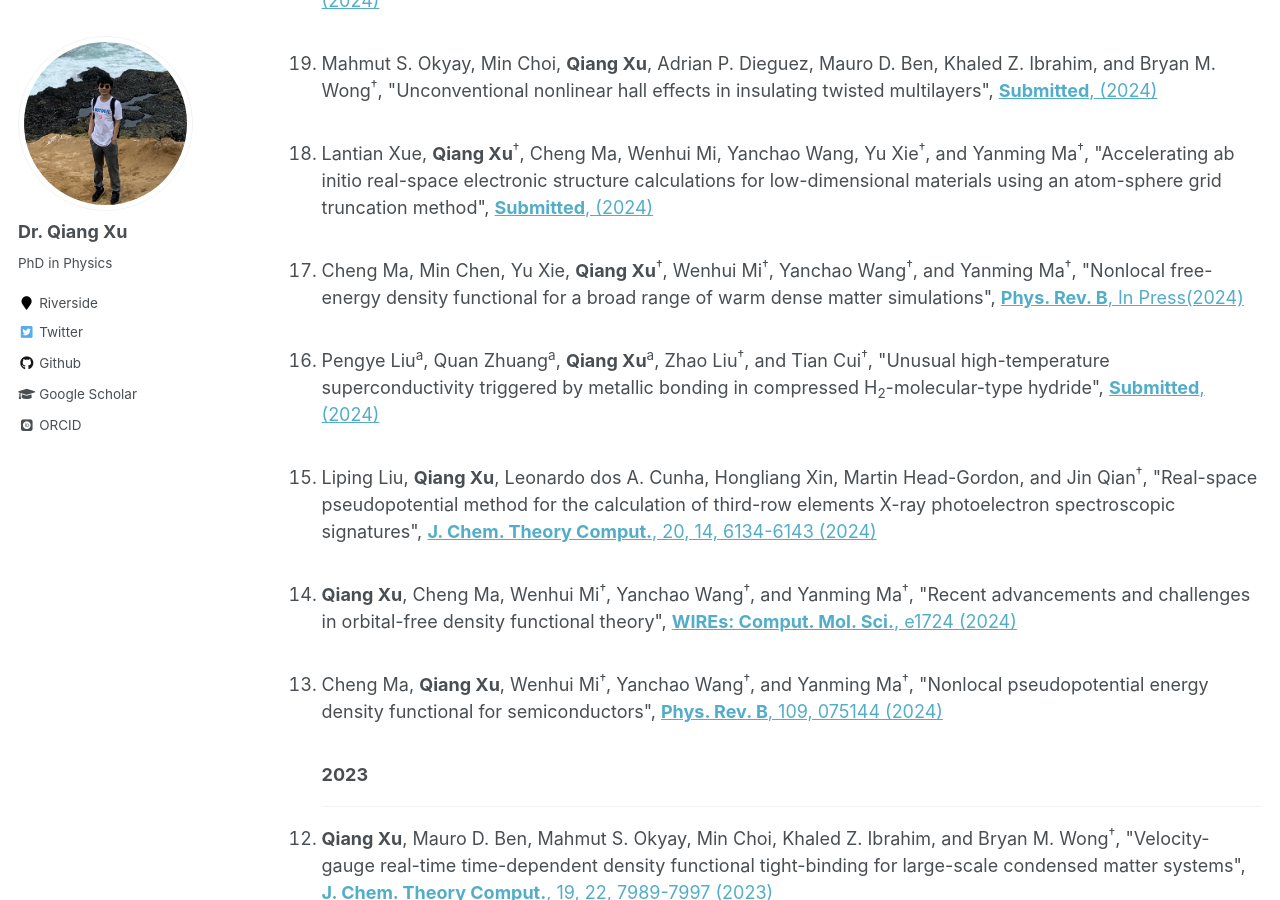
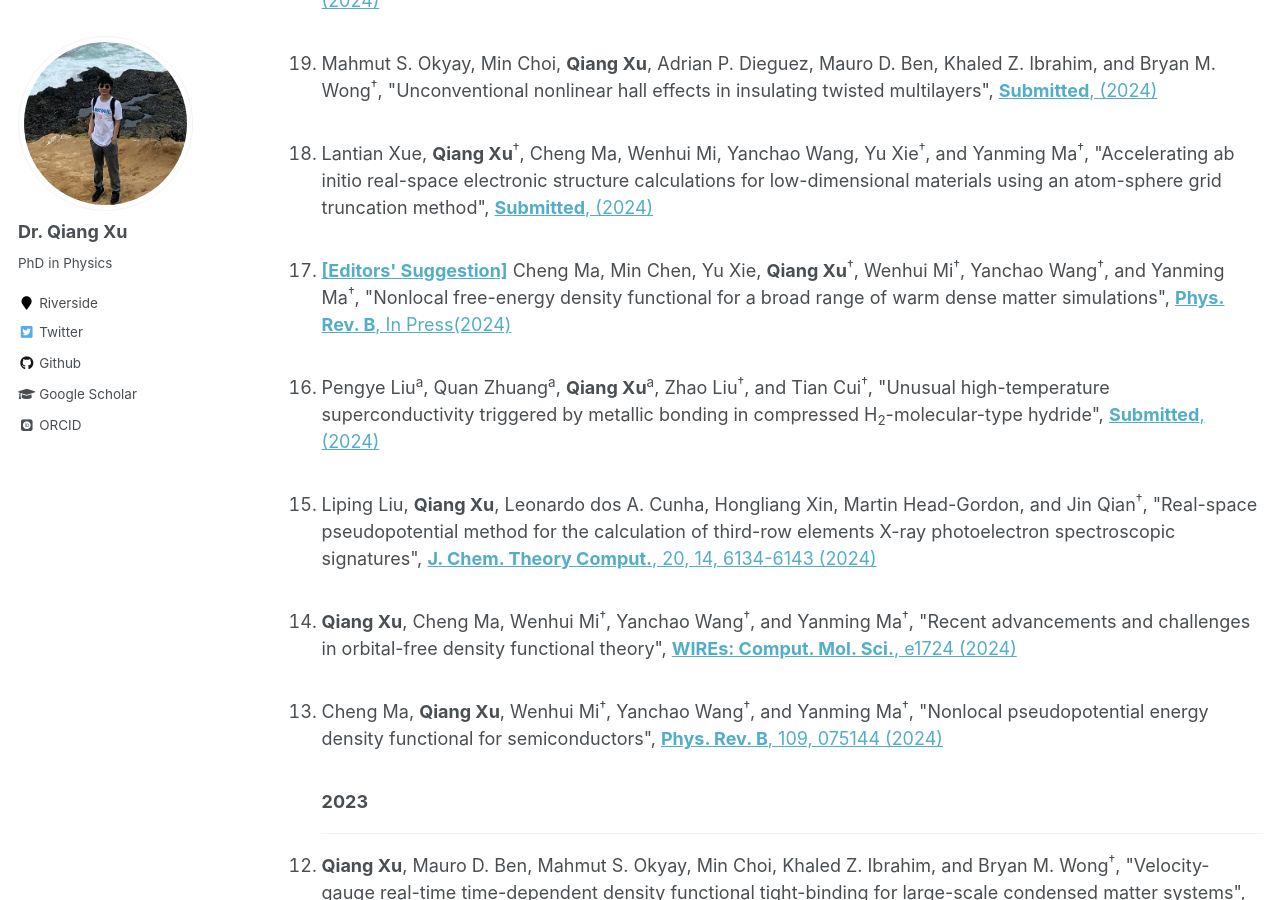
Before and after one commit to xqjlu/xqjlu.github.io, a Jekyll site: the page built from _pages/publications.md, in a window 1280 px wide and 900 px high, scrolled down 520 px. Built offline with Jekyll 4.4.1, drawn with Linux system fonts in a browser that asks for light colours; some web fonts are replaced.

Commit message:
Editor suggestion PRB

```diff
--- a/_pages/publications.md
+++ b/_pages/publications.md
@@ -61,7 +61,7 @@ Jian Zhang, Gang Ren, and Yi Liu<sup>†</sup>,
 <a href="https://xqjlu.github.io/publications/" target="_blank"><b>Submitted</b>, (2024)</a>
 </li><br>
 
-<li>Cheng Ma, Min Chen, Yu Xie, <b>Qiang Xu</b><sup>†</sup>, Wenhui Mi<sup>†</sup>, Yanchao Wang<sup>†</sup>, and Yanming Ma<sup>†</sup>,
+<li><a><b>[Editors' Suggestion]</b></a> Cheng Ma, Min Chen, Yu Xie, <b>Qiang Xu</b><sup>†</sup>, Wenhui Mi<sup>†</sup>, Yanchao Wang<sup>†</sup>, and Yanming Ma<sup>†</sup>,
 "Nonlocal free-energy density functional for a broad range of warm dense matter simulations",
 <a href="https://arxiv.org/pdf/2405.12527" target="_blank"><b>Phys. Rev. B</b>, In Press(2024)</a>
 </li><br>
```
